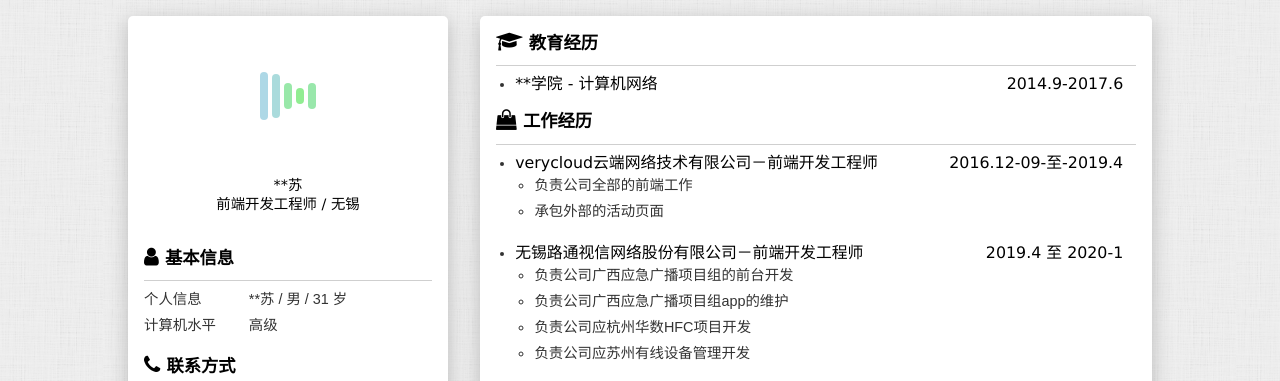
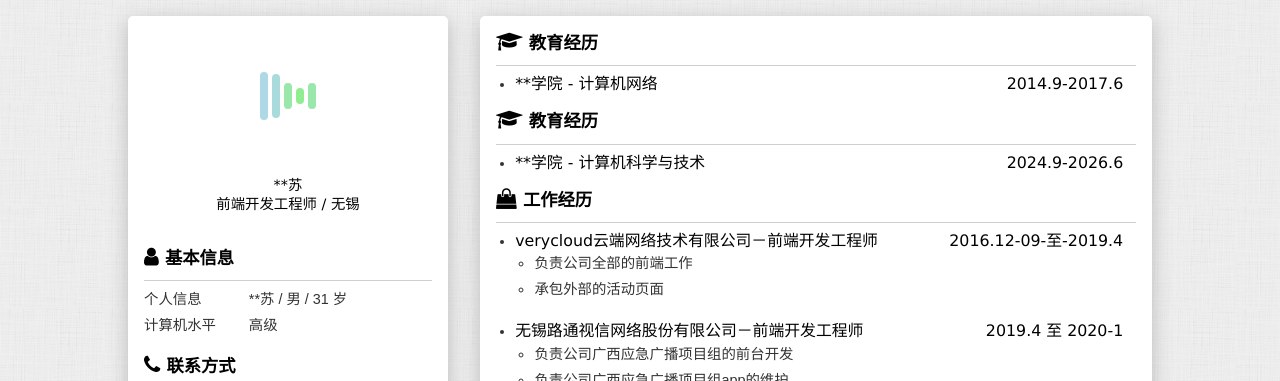
Before and after one commit to reacthjs/creame, a plain HTML site: page index.html in a window 1280 px wide. Shown: the top 381 px of the page. Drawn offline with Linux system fonts and the light colour scheme.

Commit message:
Update index.html

```diff
--- a/index.html
+++ b/index.html
@@ -136,6 +136,15 @@
                 <ul>
                     <li>
                         <h3><span>**学院 - 计算机网络</span><time>2014.9-2017.6</time></h3>
+                    </li>
+                </ul>
+            </section>
+            <section class="edu info-unit">
+                <h2><i class="fa fa-graduation-cap" aria-hidden="true"></i>教育经历</h2>
+                <hr />
+                <ul>
+                    <li>
+                        <h3><span>**学院 - 计算机科学与技术</span><time>2024.9-2026.6</time></h3>
                     </li>
                 </ul>
             </section>
```
